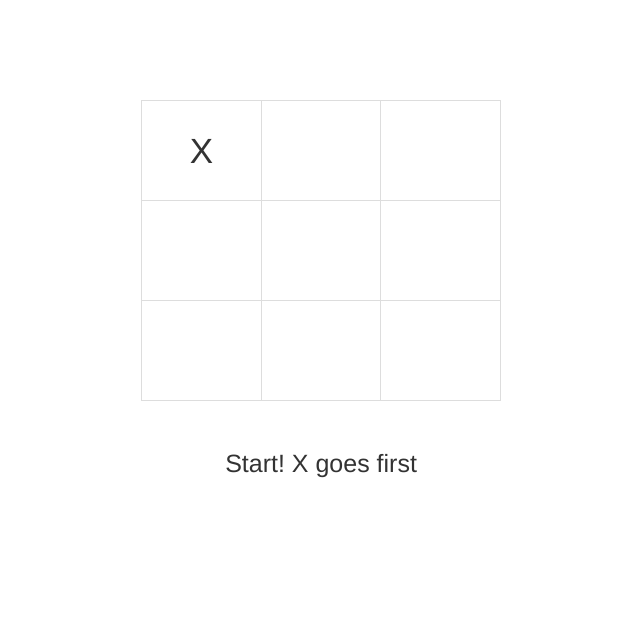
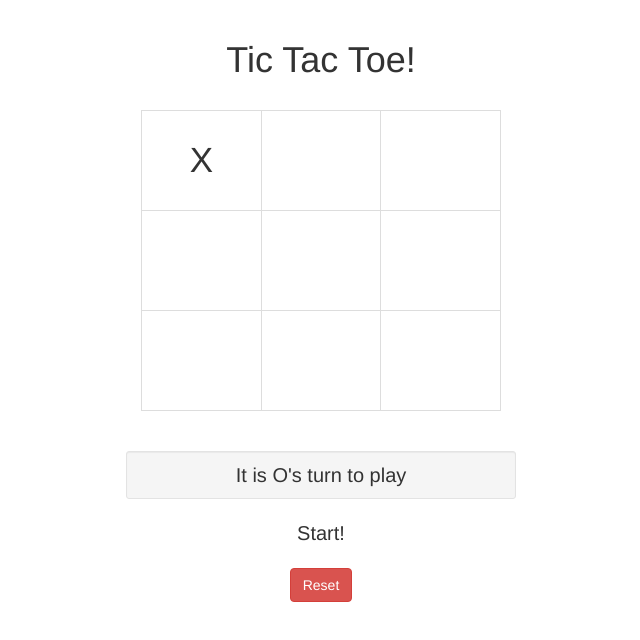
Before and after one commit to siddharthbhagwan/ticTacToe, a plain HTML site: page index.html in a window 1280 px wide. Both pictures are taken after a click on the element 520 px from the left and 150 px from the top of the page. Shown: the whole page, without its empty margins (319-959 px from the left). Drawn offline with Linux system fonts and the light colour scheme.

Commit message:
UI Fixes

```diff
--- a/css/application.css
+++ b/css/application.css
@@ -1,7 +1,3 @@
-.container {
-	margin-top: 100px; /* fix */
-}
-
 td {
 	height: 100px;
 	width: 100px;
@@ -11,8 +7,22 @@ td {
 	font-size: 35px;
 }
 
-.game-status {
-	font-size: 25px;
-	margin-top: 25px;
+.next-turn {
+	font-size: 20px;
+	margin-top: 20px;
 	text-align: center;
 }
+
+.game-status {
+	text-align: center;
+	font-size: 20px;
+}
+
+.reset {
+	text-align: center;
+}
+
+h1 {
+	text-align: center;
+	padding: 20px;
+}
--- a/index.html
+++ b/index.html
@@ -14,6 +14,11 @@
 <body>
 
 <div class="container">
+
+  <head>
+    <h1>Tic Tac Toe!</h1>
+  </head>
+
   <div class="row">
     <div class="col-md-4 col-md-offset-4">
       <table class="table table bordered">
@@ -41,8 +46,22 @@
   </div>
 
   <div class="row">
+    <div class="col-md-4 col-md-offset-4 next-turn well well-sm">
+      It is <span id="turn">X's</span> turn to play
+    </div>
+  </div>
+
+  <div class="row">
     <div class="col-md-4 col-md-offset-4 game-status">
-      Start! X goes first
+      Start!
+    </div>
+  </div>
+
+  <br/>
+
+  <div class="row">
+    <div class="col-md-4 col-md-offset-4 reset">
+      <input type="button" value="Reset" class="btn btn-danger" id="reset" />
     </div>
   </div>
 </div>
--- a/js/application.js
+++ b/js/application.js
@@ -1,7 +1,6 @@
 'use strict'
 
 var rows = 3;
-
 var nowPlaying = new Player();
 
 function Player(){
@@ -13,8 +12,12 @@ function Player(){
 
   this.toggle = function(){
     if(value === 'X'){
-      return value = 'O';
+      value = 'O';
+      $('#turn').text(value + "'s");
+      return value;
     } else {
+      value = 'X';
+      $('#turn').text(value + "'s");
       return value = 'X';
     }
   };
@@ -43,7 +46,7 @@ function checkWinner(){
   if(status_array.indexOf(nowPlaying.winCheck()) === -1){
     nowPlaying.toggle();
   } else {
-    $(".game-status").text(nowPlaying.current() + " Wins! Game Over")
+    $('.game-status').text(nowPlaying.current() + ' Wins! Game Over')
   }
 }
 
@@ -60,7 +63,7 @@ function row(n) {
   var result;
   for(var i = 0;i<rows; i++){
     var cell = n.toString() + i.toString();
-    result = result + $("#" + cell).text();
+    result = result + $('#' + cell).text();
   }
   return result.replace(/undefined/g, '').trim();
 }
@@ -69,7 +72,7 @@ function diagonal1(){
   var result;
   for(var i = 0;i<rows; i++){
     var cell = i.toString() + i.toString();
-    result = result + $("#" + cell).text();
+    result = result + $('#' + cell).text();
   }
   return result.replace(/undefined/g, '').trim();
 }
@@ -78,7 +81,7 @@ function diagonal2(){
   var result;
   for(var i = 0;i<rows; i++){
     var cell = i.toString() + (rows - i - 1).toString();
-    result = result + $("#" + cell).text();
+    result = result + $('#' + cell).text();
   }
   return result.replace(/undefined/g, '').trim();
 }
@@ -95,7 +98,12 @@ function enableCell(){
   }
 }
 
+function resetBoard(){
+  $('td').text('');
+}
+
 $(document).ready(function(){
   $('td').hover(disableCell, enableCell);
   $('td').on('click', markValue);
+  $('#reset').on('click', resetBoard);
 });
```
